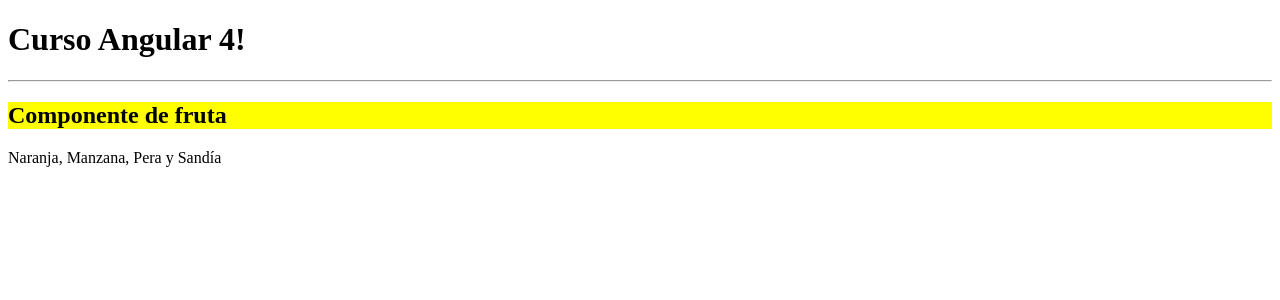
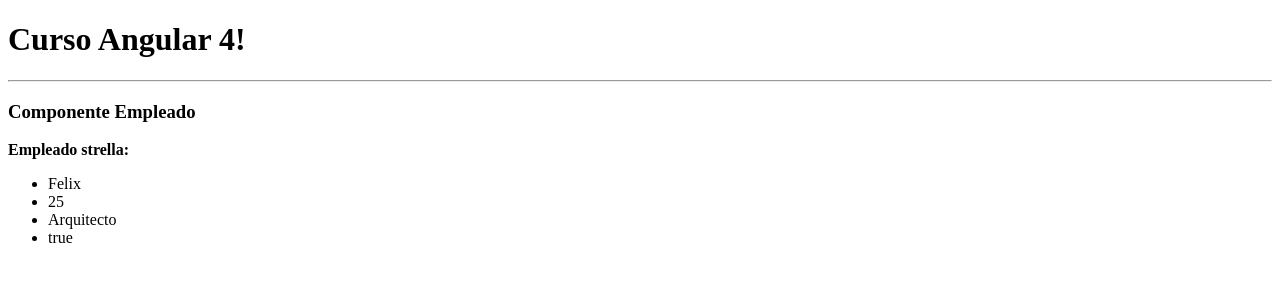
Before and after one commit to evuzLearn/angular4, an Angular app: page / in a window 1280 px wide. Shown: the top 300 px of the page. Built offline with nearby package versions, Linux system fonts and the light colour scheme.

Commit message:
Modelos de datos

```diff
--- a/src/app/app.component.html
+++ b/src/app/app.component.html
@@ -2,4 +2,4 @@
   {{title}}
 </h1>
 <hr>
-<fruta></fruta>
+<empleado></empleado>
--- a/src/app/empleado/empleado.component.html
+++ b/src/app/empleado/empleado.component.html
@@ -1 +1,8 @@
 <h3>{{nombre}}</h3>
+<strong>Empleado strella: </strong>
+<ul>
+  <li>{{trabajadores[0].nombre}}</li>
+  <li>{{empleado.edad}}</li>
+  <li>{{trabajadores[1].cargo}}</li>
+  <li>{{empleado.contratado}}</li>
+</ul>
--- a/src/app/empleado/empleado.component.ts
+++ b/src/app/empleado/empleado.component.ts
@@ -1,9 +1,33 @@
-import {Component} from '@angular/core';
+import { Component, OnInit } from '@angular/core';
+import { Empleado } from './empleado';
 
 @Component({
   selector: 'empleado',
   templateUrl: './empleado.component.html'
 })
-export class EmpleadoComponent {
-  public nombre = 'Jesús';
+export class EmpleadoComponent implements OnInit {
+  public nombre = 'Componente Empleado';
+
+  public empleado: Empleado;
+  public trabajadores: Array<Empleado>;
+
+  constructor() {
+    this.empleado = new Empleado(
+      'Jesús Gómez',
+      25,
+      'Programador',
+      true
+    );
+
+    this.trabajadores = [
+      new Empleado('Felix', 34, 'Programador', true),
+      new Empleado('Posti', 33, 'Arquitecto', true),
+      new Empleado('Ernesto', 38, 'Programador', false),
+    ];
+  }
+
+  ngOnInit() {
+    console.log(this.empleado);
+    console.log(this.trabajadores);
+  }
 }
--- /dev/null
+++ b/src/app/empleado/empleado.ts
@@ -0,0 +1,8 @@
+export class Empleado {
+  constructor(
+    public nombre: string,
+    public edad: number,
+    public cargo: string,
+    public contratado: boolean
+    ) {}
+}
```
